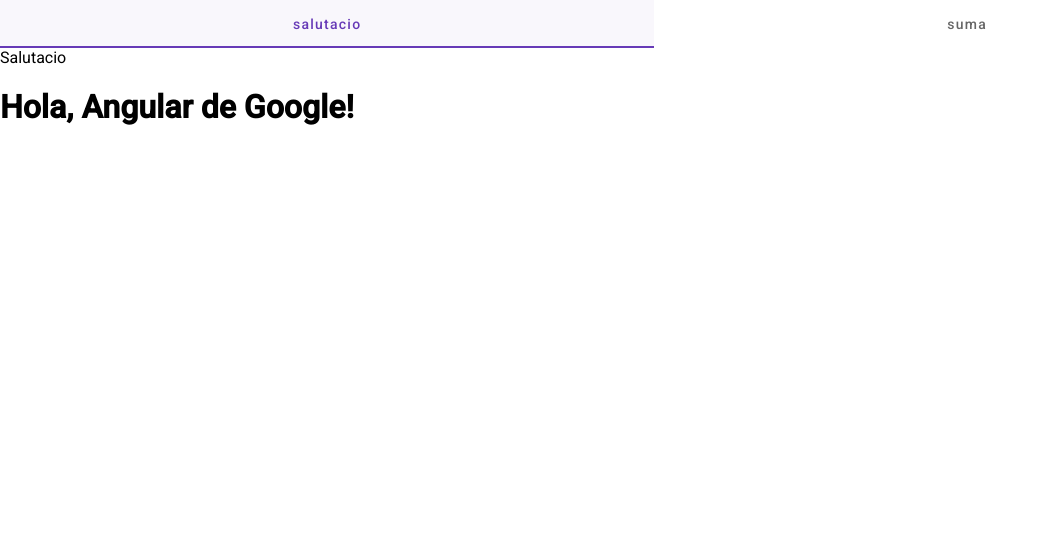
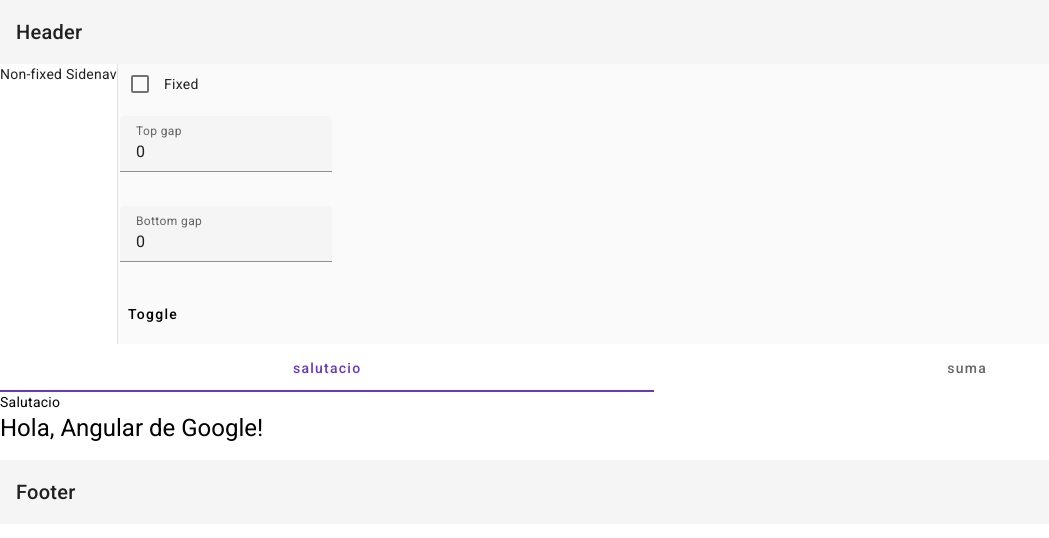
Before and after one commit to r0m454rc4/Angular-Project_Wars, an Angular app: page /salutacio in a window 1280 px wide. Shown: the top 538 px of the page, without its empty margins (0-1049 px from the left). Built offline with nearby package versions, Linux system fonts and the light colour scheme.

Commit message:
v.2.2 - He añadido el sidebar

```diff
--- a/src/app/app.module.ts
+++ b/src/app/app.module.ts
@@ -9,6 +9,15 @@
 import { M02_SumaComponent } from './m02-suma.component';
 
 import { M11_EncaminamentComponent } from './m11-encaminament.component';
+import { provideAnimationsAsync } from '@angular/platform-browser/animations/async';
+
+import { MatToolbarModule } from '@angular/material/toolbar';
+import { MatInputModule } from '@angular/material/input';
+import { MatCheckboxModule } from '@angular/material/checkbox';
+import { MatButtonModule } from '@angular/material/button';
+import { MatSidenavModule } from '@angular/material/sidenav';
+import { MatFormFieldModule } from '@angular/material/form-field';
+import { ReactiveFormsModule } from '@angular/forms';
 
 @NgModule({
   declarations: [
@@ -21,7 +30,18 @@
     BrowserAnimationsModule,
     AppEncaminamentModule,
     MatTabsModule,
+    MatToolbarModule,
+    MatTabsModule,
+    MatInputModule,
+    MatCheckboxModule,
+    MatButtonModule,
+    MatSidenavModule,
+    MatFormFieldModule,
+    ReactiveFormsModule,
   ],
-  bootstrap: [M11_EncaminamentComponent], // This is the component I'm using.
+  bootstrap: [M11_EncaminamentComponent],
+  providers: [
+    provideAnimationsAsync()
+  ], // This is the component I'm using.
 })
 export class AppModule {}
--- a/src/app/m11-encaminament.component.ts
+++ b/src/app/m11-encaminament.component.ts
@@ -1,8 +1,32 @@
 import { Component } from '@angular/core';
+import { FormBuilder, FormGroup } from '@angular/forms'; // Import the necessary modules
 
 @Component({
   selector: 'aplicacio',
   template: `
+    <mat-toolbar class="example-header">Header</mat-toolbar>
+
+    <mat-sidenav-container class="example-container">
+      <mat-sidenav #sidenav mode="side" opened class="example-sidenav"
+                   [fixedInViewport]="options.value.fixed" [fixedTopGap]="options.value.top"
+                   [fixedBottomGap]="options.value.bottom">
+        {{options.value.fixed ? 'Fixed' : 'Non-fixed'}} Sidenav
+      </mat-sidenav>
+
+      <mat-sidenav-content [formGroup]="options">
+        <p><mat-checkbox formControlName="fixed">Fixed</mat-checkbox></p>
+        <p><mat-form-field>
+          <mat-label>Top gap</mat-label>
+          <input matInput type="number" formControlName="top">
+        </mat-form-field></p>
+        <p><mat-form-field>
+          <mat-label>Bottom gap</mat-label>
+          <input matInput type="number" formControlName="bottom">
+        </mat-form-field></p>
+        <p><button mat-button (click)="sidenav.toggle()">Toggle</button></p>
+      </mat-sidenav-content>
+    </mat-sidenav-container>
+
     <mat-tab-group>
       <mat-tab
         class="nav-item nav-link active"
@@ -21,9 +45,21 @@
         Suma
       </mat-tab>
     </mat-tab-group>
+
     <router-outlet></router-outlet>
+
+    <mat-toolbar class="example-footer">Footer</mat-toolbar>
   `,
 })
 export class M11_EncaminamentComponent {
   titol = 'Hola';
+  options: FormGroup; // Declare FormGroup for the side navigation form
+
+  constructor(private fb: FormBuilder) {
+    this.options = fb.group({
+      fixed: false,
+      top: 0,
+      bottom: 0,
+    });
+  }
 }
--- a/src/index.html
+++ b/src/index.html
@@ -8,7 +8,7 @@
       <link href="https://fonts.googleapis.com/css2?family=Roboto:wght@300;400;500&display=swap" rel="stylesheet">
     <link href="https://fonts.googleapis.com/icon?family=Material+Icons" rel="stylesheet">
 </head>
-  <body>
+  <body class="mat-typography">
     <aplicacio></aplicacio>
   </body>
 </html>
--- a/src/styles.css
+++ b/src/styles.css
@@ -2,3 +2,6 @@
 
 html, body { height: 100%; }
 body { margin: 0; font-family: Roboto, "Helvetica Neue", sans-serif; }
+
+html, body { height: 100%; }
+body { margin: 0; font-family: Roboto, "Helvetica Neue", sans-serif; }
```
Also changed, not shown: 1 other file (tests, documents, lock files or other folders).
